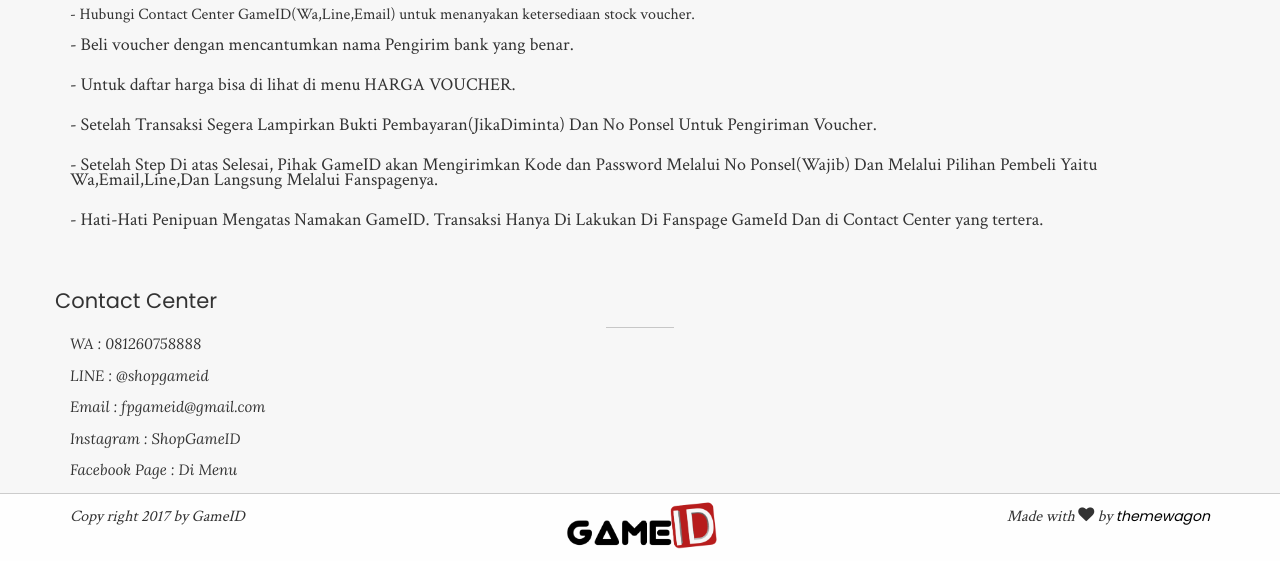
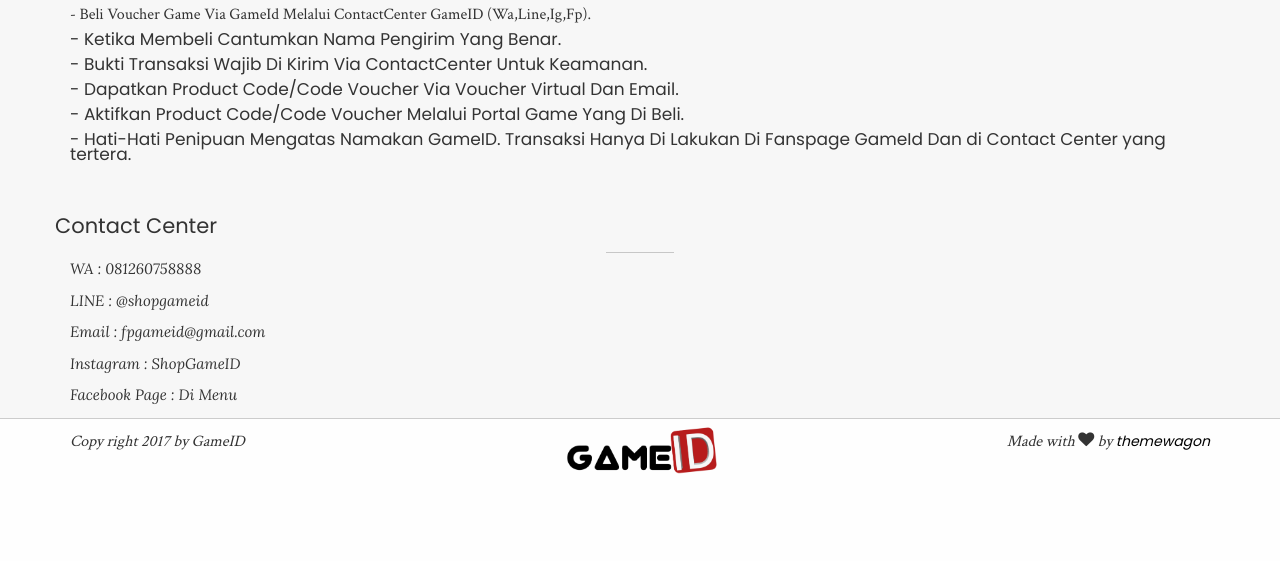
Before and after one commit to GameIDW/gameidw.github.io, a plain HTML site: page generic.html in a window 1280 px wide. Shown: the part 309-870 px from the top of the page. After the commit the page ends 800 px from the top, so only its background shows below. Drawn offline with Linux system fonts and the light colour scheme; a script that the page names is missing.

Commit message:
FontUpdate

```diff
--- a/assets/css/style.css
+++ b/assets/css/style.css
@@ -232,6 +232,11 @@ i{
 .font-2{
     font-family: 'Crimson Text', serif;
     font-size: 16px;
+    line-height: 15px;
+}
+.font-5{
+    font-family: 'poppins';
+    font-size: 17px;
     line-height: 15px;
 }
 .round-img{
--- a/generic.html
+++ b/generic.html
@@ -53,22 +53,22 @@
             Cara Beli :
             </p>
                     <p class="font-2">
-                      - Hubungi Contact Center GameID(Wa,Line,Email) untuk menanyakan ketersediaan stock voucher.
+                      - Beli Voucher Game Via GameId Melalui ContactCenter GameID (Wa,Line,Ig,Fp).
                     </p>
             </p>
-            <p class="generic-p">
-            - Beli voucher dengan mencantumkan nama Pengirim bank yang benar.
+            <p class="font-5">
+            - Ketika Membeli Cantumkan Nama Pengirim Yang Benar.
             </p>
-            <p class="generic-p">
-            - Untuk daftar harga bisa di lihat di menu HARGA VOUCHER.
+            <p class="font-5">
+            - Bukti Transaksi Wajib Di Kirim Via ContactCenter Untuk Keamanan.
             </p>
-            <p class="generic-p">
-            - Setelah Transaksi Segera Lampirkan Bukti Pembayaran(JikaDiminta) Dan No Ponsel Untuk Pengiriman Voucher.
+            <p class="font-5">
+            - Dapatkan Product Code/Code Voucher Via Voucher Virtual Dan Email.
             </p>
-                <p class="generic-p">
-            - Setelah Step Di atas Selesai, Pihak GameID akan Mengirimkan Kode dan Password Melalui No Ponsel(Wajib) Dan Melalui Pilihan Pembeli Yaitu Wa,Email,Line,Dan Langsung Melalui Fanspagenya.
+                <p class="font-5">
+            - Aktifkan Product Code/Code Voucher Melalui Portal Game Yang Di Beli.
             </p>
-            <p class="generic-p">
+            <p class="font-5">
             - Hati-Hati Penipuan Mengatas Namakan GameID. Transaksi Hanya Di Lakukan Di Fanspage GameId Dan di Contact Center yang tertera.
             </p>
 
```
